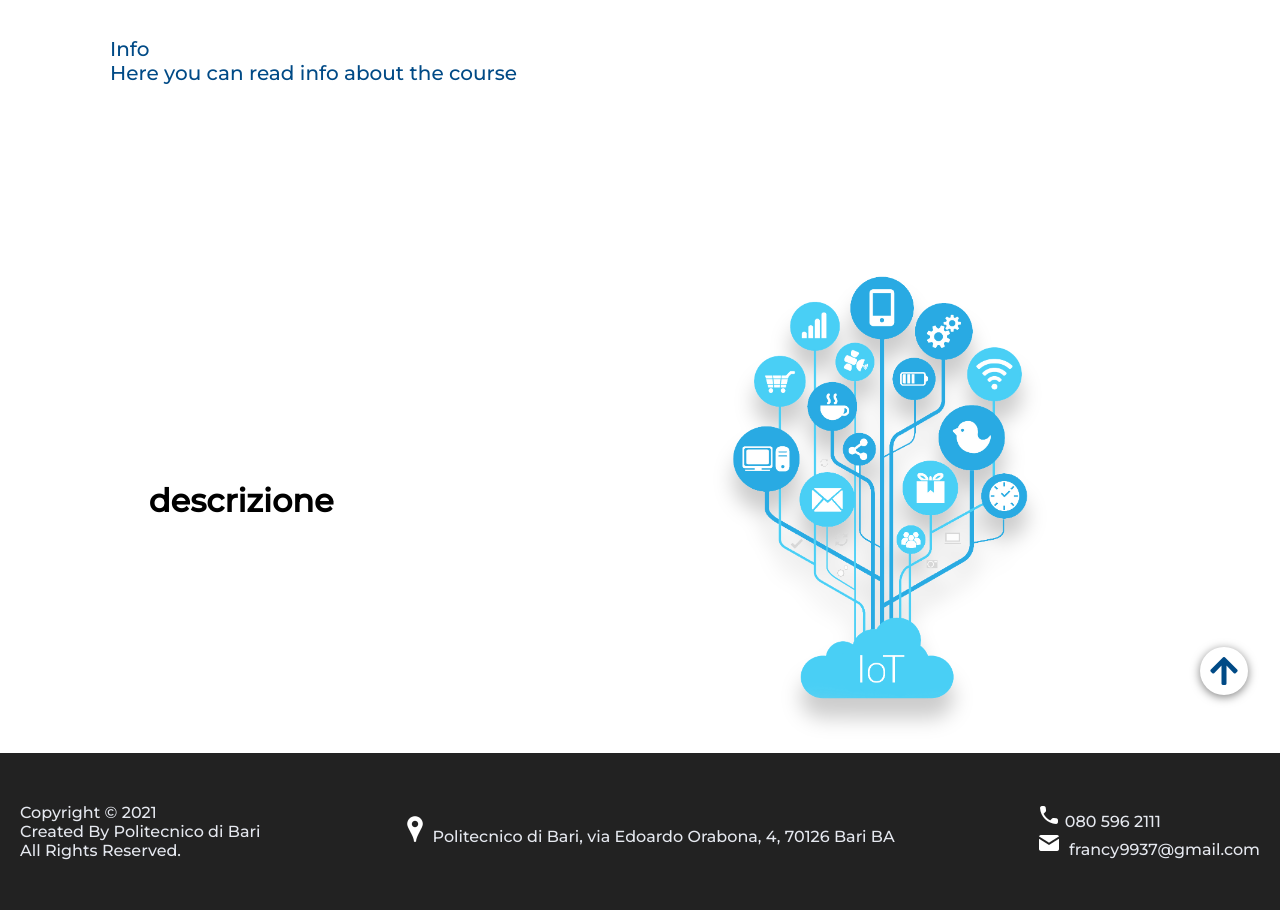
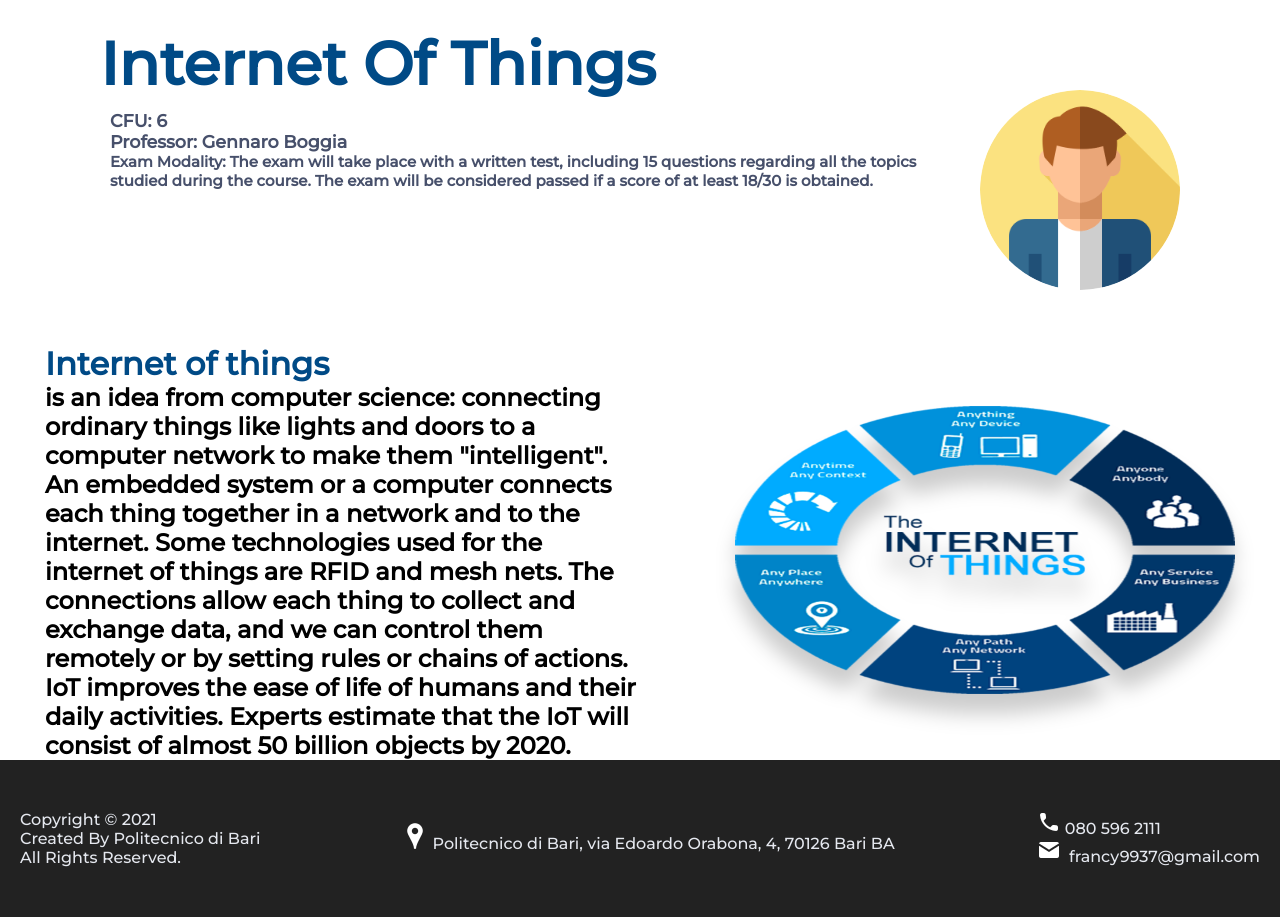
Before and after one commit to PaoloAffuso/PoliSEEP, a PHP site: page /courses/courses.html in a window 1280 px wide. Shown: the part 73-990 px from the top of the page. Run offline with PHP 8.4, Linux system fonts and the light colour scheme; some libraries are stand-ins or nearby versions.

Commit message:
cambio (bozza) struttura pagina corsi

```diff
--- a/courses/courses.css
+++ b/courses/courses.css
@@ -53,6 +53,30 @@ nav {
 	align-items: center;
 }
 
+/* ------------------------------------- TITLE --------------------------------------------- */
+
+.title {
+	margin-top: 100px;
+	margin-left: 100px;
+	scroll-margin-top: 100px;
+}
+
+/* Welcome back - username */
+.title span{
+	font-weight: 700;
+	font-family: "Montserrat", sans-serif;
+	font-size: 60px;
+	color: #004A86;
+}
+
+/* Sottotitolo welcome back */
+.title .shortdesc {
+	padding: 10px;
+	font-family: "Montserrat", sans-serif;
+	font-size: 15px;
+	color: #47506B;
+	margin-bottom: 50px;
+}
 /* Logo */
 .logo img{
 	width: 120px;
@@ -224,6 +248,44 @@ a, button {
 	margin-bottom: 50px;
 }
 
+/*parte relativa alla descrizione*/
+.quote { /*immagine + descrizione*/
+	width: 600px;
+}
+.quote img{ /*immagine*/
+	width: 600px;
+	filter: drop-shadow(0 20px 10px rgba(0,0,0,0.2));
+}
+.quote h1{
+	color: #004A86;
+}
+.quote h4{
+	margin-top: 10px;
+	color: rgba(0, 0, 0, 0.725);
+	line-height: 20px;
+}
+.quote h5 {
+	margin-top: 20px;
+	color: #0009;
+	line-height: 20px;
+}
+.quote .play {
+	margin-top: 20px;
+	display: flex;
+	align-items: center;
+}
+.quote .play img {
+	width: 45px;
+	cursor: pointer;
+	filter: drop-shadow(0 0 10px #0002);
+}
+.quote .play span a{
+	margin-left: 10px;
+	font-size: 20px;
+	font-weight: 900;
+	color: rgba(0, 0, 0, 0.8);
+	cursor: pointer;
+}
 
 /* ------------------------------------- USR IMG --------------------------------------------- */
 
@@ -239,7 +301,7 @@ a, button {
 .profile-pic-div{
     height: 200px;
     width: 200px;
-    position: flex;
+    position: right;
     transform: translate(-50%,-50%);
     border-radius: 50%;
     overflow: hidden;
--- a/courses/courses.html
+++ b/courses/courses.html
@@ -44,38 +44,43 @@
 				<img src="../images/icon_/menu.png" class="menu" onclick="sideMenu(0)" alt="menu"> <!--menu a scomparsa-->
 			</nav>
 
-			<!-- Info -->
-            <div class="info", id="info">
-			<span>Info</span>
-			<div class="shortdesc2">
-				<p>Here you can read info about the course</p>
+			<!-- Title -->
+			<div class="title" id="dash">
+				<span>Internet Of Things</span>
+				<div class="shortdesc">
+					<h3>CFU: 6</h3>
+					<h3>Professor: Gennaro Boggia</h3>
+					<h4>Exam Modality: The exam will take place with a written test, including 15 questions regarding all the topics</h4>
+					<h4>studied during the course. The exam will be considered passed if a score of at least 18/30 is obtained.</h4>
+				</div>
 			</div>
-		    </div>
+
+			<!-- Immagine di profilo -->
+			<main class="ccard_usrimg">
+				<div class="profile-pic-div">
+					<img src="../images/courses_/usrimg.png" id="photo">
+				</div>
+			</main>
+
+
 			<div class="head-container">
                 <!--logo + frasi-->
                 <div class="quote">
-                    <h1>descrizione</h1>
-                    </h5>
+                    <h1>Internet of things</h1> <h2> is an idea from computer science:
+					connecting ordinary things
+					like lights and doors to a computer network to make them "intelligent".
+					An embedded system or a computer connects each thing together in a network
+					and to the internet. Some technologies used for the internet of things are
+					RFID and mesh nets. The connections allow each thing to collect and exchange
+					data, and we can control them remotely or by setting rules or chains of actions.
+					IoT improves the ease of life of humans and their daily activities. Experts
+					estimate that the IoT will consist of almost 50 billion objects by 2020.</h2>
                 </div>
                 <!--immagine-->
                 <div class="svg-image">
-                    <img src="../images/courses_/iot.png" alt="svg">
+                    <img src="../images/courses_/pngfind.com-internet-of-things-png-4971746.png" alt="svg">
                 </div>
             </div>
-
-			<!-- side-menu (appare quando si rimpicciolisce la finestra) -->
-			<div class="side-menu" id="side-menu">
-				<div class="close" onclick="sideMenu(1)"><img src="../images/icon_/close.png" alt=""></div>
-				<ul>
-					<li><a href="#sezione_corsi_disponibili">Courses</a></li>
-					<li><a href="">Quiz</a></li>
-				</ul>
-			</div>
-
-			<!-- Freccia per tornare su -->
-			<a href="#" class="go-top"><i class="fas fa-arrow-up"></i></a>
-
-		</header>
 
 		<!-----------------------------------------------------------FOOTER----------------------------------------------------------->
 		<footer>
```
Also changed, not shown: other parts of courses/courses.css (+2 -212 lines), images/courses_/IoT_vid.jpg (added), images/courses_/pngfind.com-internet-of-things-png-4971746.png (added), images/courses_/usrimg.png (added).
